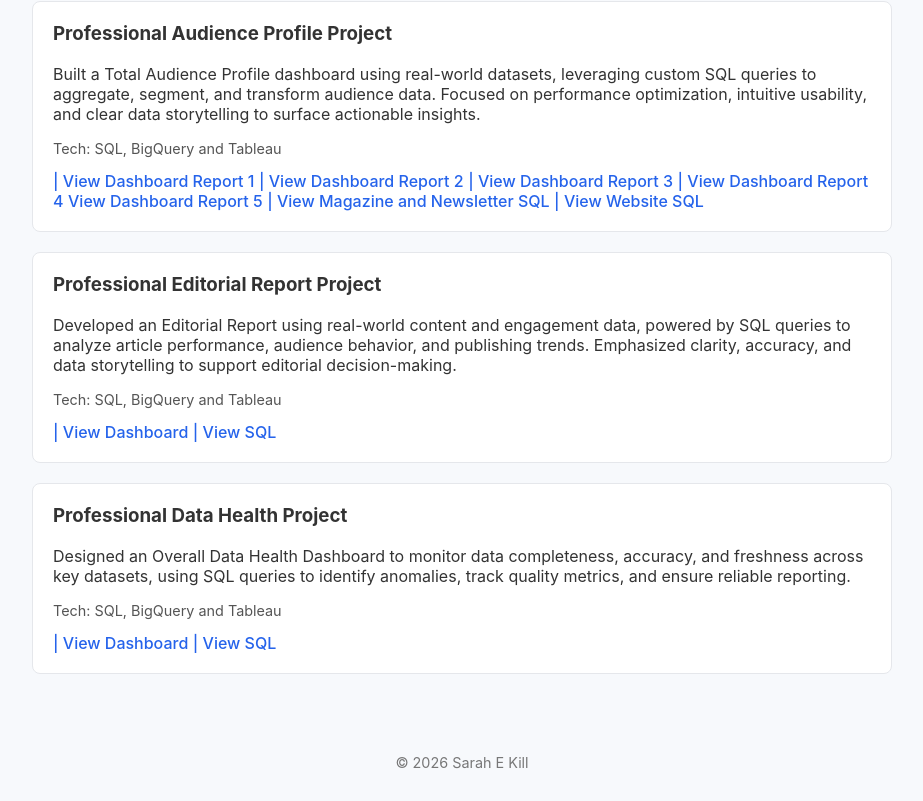
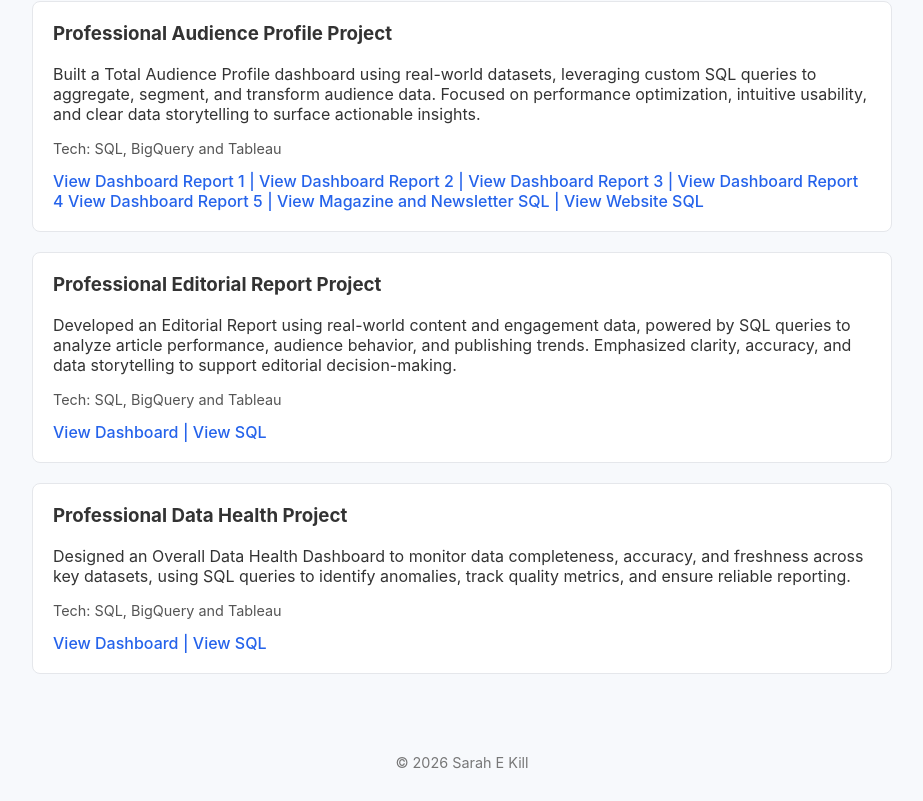
Before and after one commit to sarahk01/Sarah_E_Kill_SLU_Portfolio, a plain HTML site: page index.html in a window 1280 px wide. Shown: the part 501-1302 px from the top of the page, without its empty margins (178-1101 px from the left). Drawn offline with Linux system fonts and the light colour scheme.

Commit message:
Update index.html

```diff
--- a/index.html
+++ b/index.html
@@ -38,7 +38,7 @@ Seeking entry-level Data Analyst, Marketing Analyst, or BI roles starting Summer
 	Built a Total Audience Profile dashboard using real-world datasets, leveraging custom SQL queries to aggregate, segment, and transform audience data. Focused on performance optimization, intuitive usability, and clear data storytelling to surface actionable insights.
         </p>
         <p class="tech">Tech: SQL, BigQuery and Tableau</p>
-        <a href="documents/tap-report-1-no-confidential-data.pdf" target="_blank">| View Dashboard Report 1</a>
+        <a href="documents/tap-report-1-no-confidential-data.pdf" target="_blank">View Dashboard Report 1</a>
 	<a href="documents/tap-report-2-no-confidential-data.pdf" target="_blank">| View Dashboard Report 2</a>
 	<a href="documents/tap-report-3-no-confidential-data.pdf" target="_blank">| View Dashboard Report 3</a>
 	<a href="documents/tap-report-4-no-confidential-data.pdf" target="_blank">| View Dashboard Report 4</a>
@@ -53,7 +53,7 @@ Seeking entry-level Data Analyst, Marketing Analyst, or BI roles starting Summer
         Developed an Editorial Report using real-world content and engagement data, powered by SQL queries to analyze article performance, audience behavior, and publishing trends. Emphasized clarity, accuracy, and data storytelling to support editorial decision-making.
         </p>
         <p class="tech">Tech:  SQL, BigQuery and Tableau</p>
-        <a href="documents/editorial-report-no-confidential-data.pdf" target="_blank">| View Dashboard</a>
+        <a href="documents/editorial-report-no-confidential-data.pdf" target="_blank">View Dashboard</a>
 	<a href="documents/editorial-report.txt" target="_blank">| View SQL</a>
       </div>
 
@@ -63,7 +63,7 @@ Seeking entry-level Data Analyst, Marketing Analyst, or BI roles starting Summer
 	Designed an Overall Data Health Dashboard to monitor data completeness, accuracy, and freshness across key datasets, using SQL queries to identify anomalies, track quality metrics, and ensure reliable reporting.
         </p>
         <p class="tech">Tech: SQL, BigQuery and Tableau</p>
-        <a href="documents/data-health-no-confidential-data.pdf" target="_blank">| View Dashboard</a>
+        <a href="documents/data-health-no-confidential-data.pdf" target="_blank">View Dashboard</a>
 	<a href="documents/data-health.txt" target="_blank">| View SQL</a>
       </div>
     </section>
```
